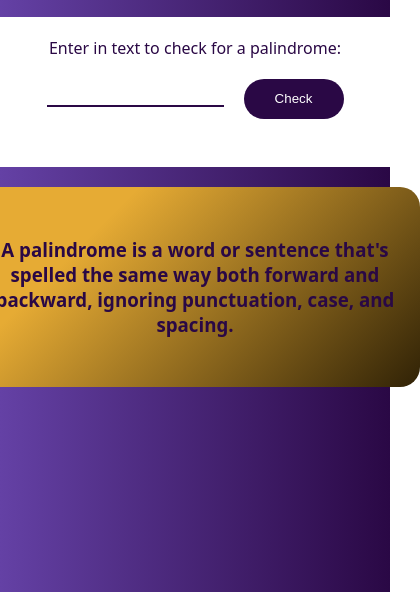
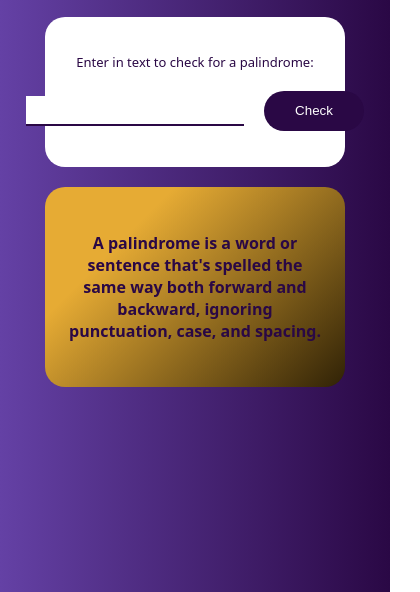
Before and after one commit to devangmalhotra/palindrome-checker, a plain HTML site: page index.html in a window 390 px wide. Shown: the part 252-844 px from the top of the page, 420 px wide, since content can reach past the window. Drawn offline with Linux system fonts and the light colour scheme.

Commit message:
added media query

```diff
--- a/styles.css
+++ b/styles.css
@@ -32,17 +32,18 @@ body {
     text-align: center;
     color:#2a0845;
     display: flex;
+    align-items: center;
+    justify-content: center;
     flex-direction: column;
     gap: 20px;
 }
 
 input {
     border: none;
-    border-bottom:solid 2px #2a0845 ;
-}
-
-input:active {
-    border: solid 2px blue;
+    border-bottom:solid 2px #2a0845;
+    padding: 5px 10px;
+    font-family: system-ui, -apple-system, BlinkMacSystemFont, 'Segoe UI', Roboto, Oxygen, Ubuntu, Cantarell, 'Open Sans', 'Helvetica Neue', sans-serif;
+    color: #2a0845;
 }
 
 button {
@@ -52,6 +53,11 @@ button {
     border: none;
     color: white;
     background-color: #2a0845;
+    cursor: pointer;
+}
+
+button:hover {
+    background-color: #1a052b;
 }
 
 #palindrome-definition {
@@ -83,3 +89,18 @@ button {
     justify-content: center;
     gap: 20px;
 }
+
+@media screen and (max-width: 515px) {
+    #input-container {
+        width: 300px;
+        font-size: small;
+    }
+
+    #palindrome-definition {
+        width: 300px;
+    }
+
+    h3 {
+        font-size: medium;
+    }
+}
```
Also changed, not shown: 1 other file.
